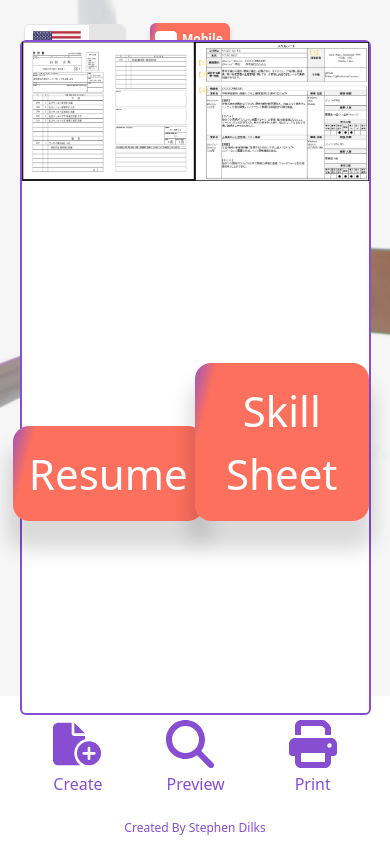
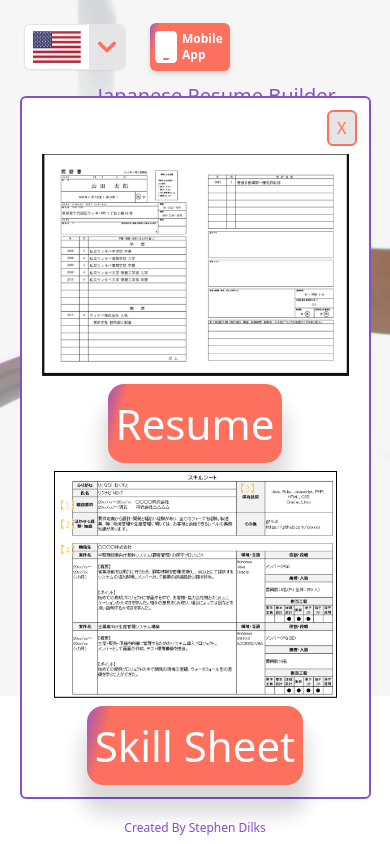
Before and after one commit to stmidi613/Japanese-Resume-Builder, a React (Create React App) app: page / in a window 390 px wide. Built offline with nearby package versions, Linux system fonts and the light colour scheme.

Commit message:
I added the popup box and made it fully responsive but it is not functional yet. I also have to add the language change function to it.

```diff
--- a/src/Components/Buttons/LanguageButton.tsx
+++ b/src/Components/Buttons/LanguageButton.tsx
@@ -14,7 +14,6 @@ interface Props {
 }
 
 const LanguageButton: React.FC<Props> = ({USF, language, setLanguage}: Props) => {
-  // const [language, setLanguage] = useState<any>(USF)
   return (
     <Menu as="div" id="language" className="m-6 relative inline-block text-left z-10">
       <div>
--- a/src/Components/Buttons/LargeButton.tsx
+++ b/src/Components/Buttons/LargeButton.tsx
@@ -8,7 +8,7 @@ const LargeButton: React.FC<Props> = ({largeButtonText}) => {
   return (
     <>
       <div className='flex justify-center'>
-        <button className='large-button button-animation absolute bottom-48 md:bottom-48'>
+        <button className='large-button button-animation'>
             {largeButtonText}
         </button>
       </div>
--- a/src/Components/Buttons/button.css
+++ b/src/Components/Buttons/button.css
@@ -7,7 +7,7 @@
 }
 
 .large-button{
-  padding: 1rem;
+  padding: .5rem;
   font-size: 42px;
   border-radius: 1rem;
   color: white;
--- a/src/Components/HomePage/HomePage.tsx
+++ b/src/Components/HomePage/HomePage.tsx
@@ -57,7 +57,9 @@ const HomePage: React.FC = () => {
         <h3 className="text-purple w-56 sm:text-xl md:text-2xl absolute bottom-80 md:bottom-88 left-1/3 md:left-1/2">
           {lang.text}
         </h3>
+        <div className="absolute bottom-48 md:bottom-48 grid place-content-center w-full">
         <LargeButton largeButtonText={lang.largeButtonText} />
+        </div>
       </main>
       <HomeSubSection
         sub1Text={lang.sub1Text}
--- a/src/Components/HomePage/PopupBox/Popup.tsx
+++ b/src/Components/HomePage/PopupBox/Popup.tsx
@@ -5,12 +5,19 @@ import skillsheet from "../../../images/skillsheet.png";
 const Popup = () => {
   return (
     <>
-      <div className="z-30 absolute top-10 left-[5%] w-[90%] h-[80%] bg-white border-2 border-purple rounded-md">
-        <div className="grid grid-flow-row grid-cols-2">
-          <img className="w-full h-full" src={resume} alt="resume" />
-          <img className="w-full h-full" src={skillsheet} alt="" />
-          <LargeButton largeButtonText="Resume" />
-          <LargeButton largeButtonText="Skill Sheet" />
+      <div className="z-30 p-3 absolute top-24 left-[5%] w-[90%] bg-white border-2 border-purple rounded-md">
+        <div className="flex justify-end">
+        <button className="text-orange border-2 border-orange bg-gray rounded-md py-1 px-2">X</button>
+        </div>
+        <div className="flex justify-evenly flex-col md:flex-row items-center">
+          <div className="p-2 h-1/3">
+            <img className="w-7/8 pb-2" src={resume} alt="resume" />
+            <LargeButton largeButtonText="Resume" />
+          </div>
+          <div className="h-1/3 px-5">
+            <img className="w-7/8 pb-2" src={skillsheet} alt="skillsheet" />
+            <LargeButton largeButtonText="Skill Sheet" />
+          </div>
         </div>
       </div>
     </>
```
Also changed, not shown: src/tailwind.output.css.
